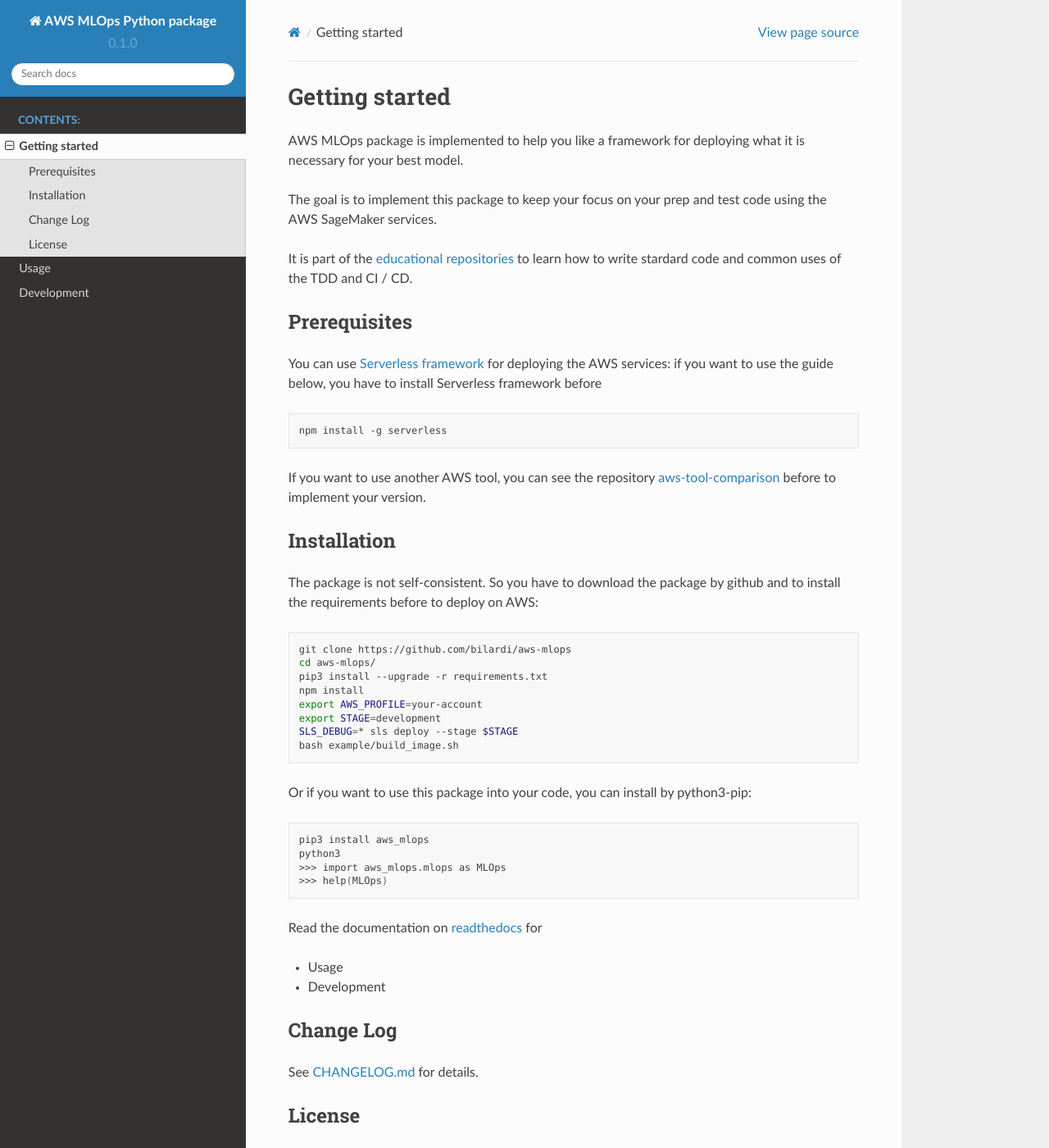
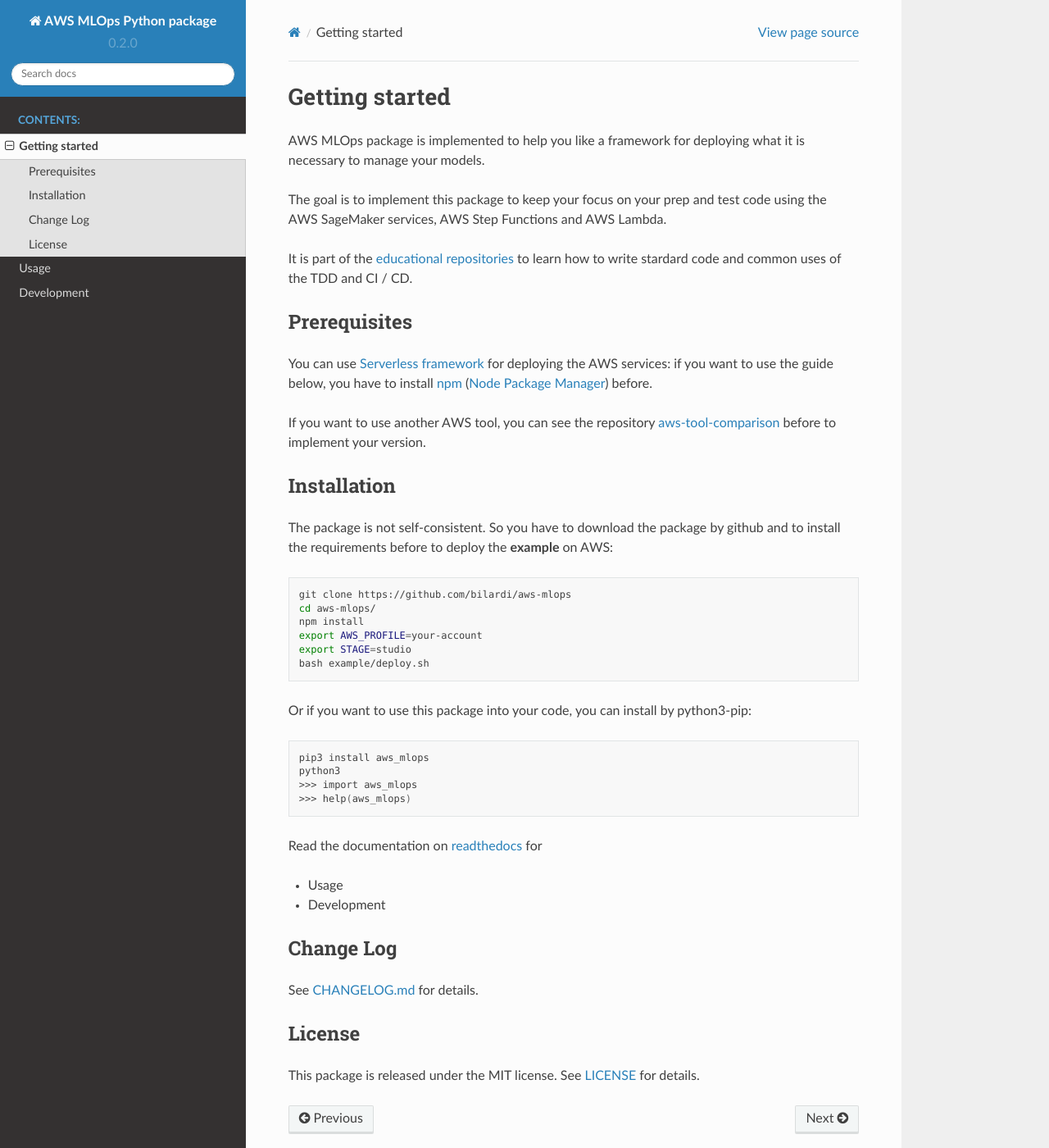
Before and after one commit to bilardi/aws-mlops, a Sphinx documentation site: the page built from docs/source/overview.rst, in a window 1280 px wide and 1400 px high. Shown: the whole window at 82% size. Built offline with Sphinx 7.4.7 and the Read the Docs theme 2.0.0, drawn with Linux system fonts in a browser that asks for light colours.

Commit message:
updated version

```diff
--- a/README.rst
+++ b/README.rst
@@ -1,9 +1,9 @@
 Getting started
 ===============
 
-AWS MLOps package is implemented to help you like a framework for deploying what it is necessary for your best model.
+AWS MLOps package is implemented to help you like a framework for deploying what it is necessary to manage your models.
 
-The goal is to implement this package to keep your focus on your prep and test code using the AWS SageMaker services.
+The goal is to implement this package to keep your focus on your prep and test code using the AWS SageMaker services, AWS Step Functions and AWS Lambda.
 
 It is part of the `educational repositories <https://github.com/pandle/materials>`_ to learn how to write stardard code and common uses of the TDD and CI / CD.
 
@@ -11,29 +11,23 @@
 #############
 
 You can use `Serverless framework <https://www.serverless.com/framework/docs/providers/aws/guide/installation/>`_ for deploying the AWS services:
-if you want to use the guide below, you have to install Serverless framework before
-
-.. code-block:: bash
-
-    npm install -g serverless
+if you want to use the guide below, you have to install `npm <https://www.npmjs.com/get-npm>`_ (`Node Package Manager <https://docs.npmjs.com/cli/v6/commands>`_) before.
 
 If you want to use another AWS tool, you can see the repository `aws-tool-comparison <https://github.com/bilardi/aws-tool-comparison>`_ before to implement your version.
 
 Installation
 ############
 
-The package is not self-consistent. So you have to download the package by github and to install the requirements before to deploy on AWS:
+The package is not self-consistent. So you have to download the package by github and to install the requirements before to deploy the **example** on AWS:
 
 .. code-block:: bash
 
     git clone https://github.com/bilardi/aws-mlops
     cd aws-mlops/
-    pip3 install --upgrade -r requirements.txt
     npm install
     export AWS_PROFILE=your-account
-    export STAGE=development
-    SLS_DEBUG=* sls deploy --stage $STAGE
-    bash example/build_image.sh
+    export STAGE=studio
+    bash example/deploy.sh
 
 Or if you want to use this package into your code, you can install by python3-pip:
 
@@ -41,8 +35,8 @@
 
     pip3 install aws_mlops
     python3
-    >>> import aws_mlops.mlops as MLOps
-    >>> help(MLOps)
+    >>> import aws_mlops
+    >>> help(aws_mlops)
 
 Read the documentation on `readthedocs <https://aws-mlops.readthedocs.io/en/latest/>`_ for
 
--- a/aws_mlops/__init__.py
+++ b/aws_mlops/__init__.py
@@ -18,5 +18,5 @@
 # license MIT
 # support https://github.com/bilardi/aws-mlops/issues
 """
-__version__ = '0.1.0'
+__version__ = '0.2.0'
 __author__ = 'Alessandra Bilardi'
--- a/docs/source/conf.py
+++ b/docs/source/conf.py
@@ -22,8 +22,8 @@
 author = 'Alessandra Bilardi'
 
 # The full version, including alpha/beta/rc tags
-version = '0.1.0'
-release = '0.1.0'
+version = '0.2.0'
+release = '0.2.0'
 
 # specify the master doc, otherwise the build at read the docs fails
 master_doc = 'index'
```
Also changed, not shown: CHANGELOG.md (+12 -2 lines), 1 other file.
